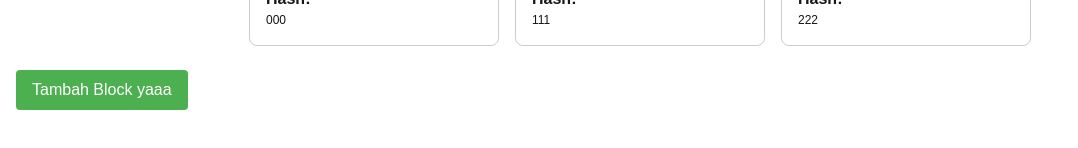
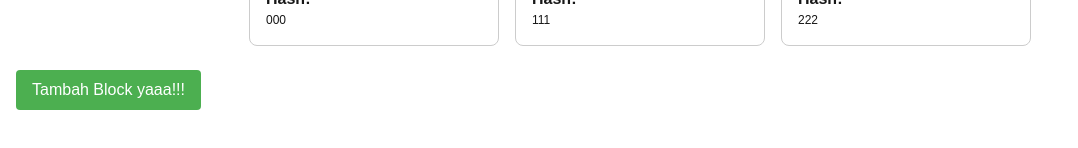
Before and after one commit to AndrianFauzi/demo-blockchain, a Next.js app in the folder demo-blockchain/: page / in a window 1280 px wide. Shown: the part 200-348 px from the top of the page, without its empty margins (0-1078 px from the left). Built offline with nearby package versions, Linux system fonts and the light colour scheme.

Commit message:
tetsing verified lagi

```diff
--- a/demo-blockchain/src/pages/index.tsx
+++ b/demo-blockchain/src/pages/index.tsx
@@ -102,7 +102,7 @@ const BlockchainDemo = () => {
           cursor: "pointer",
         }}
       >
-        Tambah Block yaaa
+        Tambah Block yaaa!!!
       </button>
     </div>
   );
```
